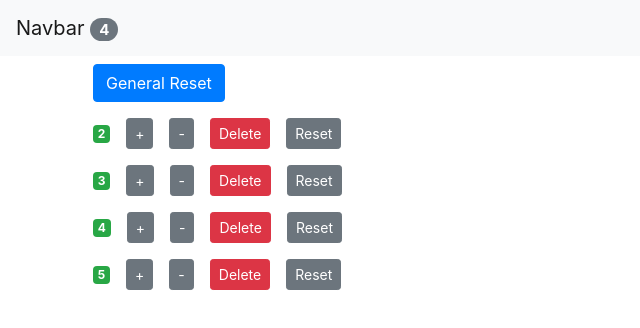
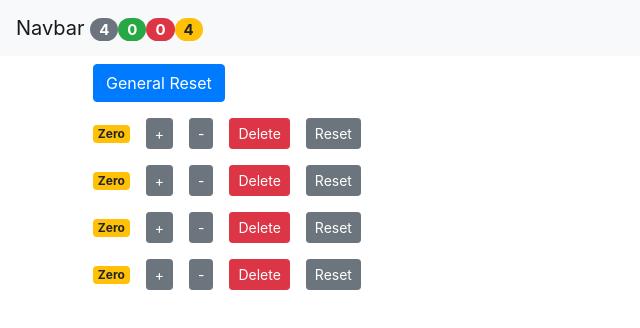
Before and after one commit to edunomatseye/reactcounter, a React (Create React App) app: page / in a window 1280 px wide. Shown: the top 328 px of the page, without its empty margins (0-640 px from the left). Built offline with nearby package versions, Linux system fonts and the light colour scheme.

Commit message:
Feature: Navbar with notifications

```diff
--- a/src/App.js
+++ b/src/App.js
@@ -6,27 +6,91 @@ import Counters from "./components/counters";
 class App extends Component {
   state = {
     counters: [
-      { id: 1, value: 2 },
-      { id: 2, value: 3 },
-      { id: 3, value: 4 },
-      { id: 4, value: 5 },
+      { id: 1, value: 0 },
+      { id: 2, value: 0 },
+      { id: 3, value: 0 },
+      { id: 4, value: 0 },
     ],
+    size: 2
   };
 
-  handleDelete(counters) {
+
+  handleDelete = (id) => {
+    let counters = this.state.counters.filter((counter) => counter.id !== id);
+    this.setState({counters});
+    console.log('Delete something of value', id)
+  };
+
+  handleIncrement = (id) => {
+    console.log("Incremental clicked", id);
+
+    let counters = this.state.counters;
+    let counter = counters.find((c) => c.id === id);
+    counter.value += 1;
+    counters = [...counters, counter];
+    this.setState({ counter });
+  };
+
+  handleDecrement = (id) => {
+    console.log("Decrement clicked", id);
+
+    let counters = this.state.counters;
+    let counter = counters.find((c) => c.id === id);
+    counter.value -= 1;
+    counters = [...counters, counter];
+    this.setState({ counter });
+  };
+
+  handleReset = (id) => {
+    console.log("Reset clicked", id);
+
+    let counters = this.state.counters;
+    let counter = counters.find((c) => c.id === id);
+    counter.value = 0;
+    counters = [...counters, counter];
+    this.setState({ counter });
+  };
+
+  handleGeneralReset = () => {
+    console.log("General Reset button clicked");
+    let counters = this.state.counters;
+    counters.map((c) => (c.value = 0));
     this.setState({ counters });
+  };
+
+  handlePositiveCounts = (counters) => {
+    return counters.filter((c) => c.value > 0).length || 0;
+    //return co.length
+  };
+
+  handleNegativeCounts = (counters) => {
+    return counters.filter((c) => c.value < 0).length || 0;
+    //return co.length
+  }
+
+  handleNeutralCounts = (counters) => {
+    return counters.filter((c) => c.value === 0).length || 0;
+    //return co.length
   }
 
   render() {
     return (
       <React.Fragment>
         <Navbar
-          totalCounters={this.state.counters.filter((c) => c.value > 0).length}
+          totalCounters={this.state.counters.length}
+          positiveCounts={() =>this.handlePositiveCounts(this.state.counters)}
+          negativeCounts={() =>this.handleNegativeCounts(this.state.counters)}
+          neutralCounts={() =>this.handleNeutralCounts(this.state.counters)}
         />
         <main className="container">
           <Counters
             counters={this.state.counters}
-            onDelete={(c) => this.handleDelete(c)}
+            onDelete={id =>this.handleDelete(id)}
+            onIncrement={id =>this.handleIncrement(id)}
+            onDecrement={id =>this.handleDecrement(id)}
+            onReset={id =>this.handleReset(id)}
+            onGeneralReset={this.handleGeneralReset}
+            //onDelete={(c) => this.handleDelete(c)}
           />
         </main>
       </React.Fragment>
--- a/src/components/counters.jsx
+++ b/src/components/counters.jsx
@@ -2,71 +2,37 @@ import React, { Component } from "react";
 import Counter from "./counter";
 
 class Counters extends Component {
-  handleDelete = (id) => {
-    //console.log('Delete Event handler called, with ID> ', this.props.counters, id)
-    let counters = [...this.props.counters];
-    counters = counters.filter((counter) => counter.id !== id);
-    this.props.onDelete(counters);
-    //this.setState({ counters })
-  };
 
-  handleIncrement = (id) => {
-    console.log("Incremental clicked", id);
 
-    let counters = this.props.counters;
-    let counter = counters.find((c) => c.id === id);
-    counter.value += 1;
-    counters = [...counters, counter];
-    this.setState({ counter });
-  };
 
-  handleDecrement = (id) => {
-    console.log("Decrement clicked", id);
 
-    let counters = this.props.counters;
-    let counter = counters.find((c) => c.id === id);
-    counter.value -= 1;
-    counters = [...counters, counter];
-    this.setState({ counter });
-  };
 
-  handleReset = (id) => {
-    console.log("Reset clicked", id);
 
-    let counters = this.props.counters;
-    let counter = counters.find((c) => c.id === id);
-    counter.value = 0;
-    counters = [...counters, counter];
-    this.setState({ counter });
-  };
 
-  handleGeneralReset = () => {
-    console.log("General Reset button clicked");
-    let counters = this.props.counters;
-    counters.map((c) => (c.value = 0));
-    this.setState({ counters });
-  };
+
+
+
 
   render() {
     const { counters } = this.props;
     return (
       <div>
         <button
-          onClick={this.handleGeneralReset}
+          onClick={this.props.onGeneralReset}
           className="btn btn-small btn-primary m-2">
           General Reset
         </button>
 
+
         {counters.map((counter) => (
           <Counter
             key={counter.id}
-            selected
-            gender="Male"
-            onDelete={() => this.handleDelete(counter.id)}
-            onIncrement={() => this.handleIncrement(counter.id)}
-            onDecrement={() => this.handleDecrement(counter.id)}
-            onReset={() => this.handleReset(counter.id)}
+            onDelete={() => this.props.onDelete(counter.id)}
+            onIncrement={() => this.props.onIncrement(counter.id)}
+            onDecrement={() => this.props.onDecrement(counter.id)}
+            onReset={() => this.props.onReset(counter.id)}
             counter={counter}
+            //onClick={() => this.handleGeneralCount(counters)}
           />
         ))}
       </div>
--- a/src/components/navbar.jsx
+++ b/src/components/navbar.jsx
@@ -5,9 +5,23 @@ class Navbar extends Component {
     render() {
         return (
             <nav className="navbar navbar-light bg-light">
-                <a className="navbar-brand" href="#">
-                    Navbar <span className="badge badge-pill badge-secondary">{this.props.totalCounters}</span>
-                </a>
+                <div className="navbar-brand" >
+            Navbar  <span className="badge badge-pill badge-secondary">
+                        {this.props.totalCounters}
+                    </span>
+
+                    <span className="badge badge-pill badge-success">
+                        {this.props?.positiveCounts()}
+                    </span>
+
+                    <span className="badge badge-pill badge-danger">
+                        {this.props?.negativeCounts()}
+                    </span>
+
+                    <span className="badge badge-pill badge-warning">
+                        {this.props?.neutralCounts()}
+                    </span>
+                </div>
             </nav>
         )
     }
--- a/src/index.js
+++ b/src/index.js
@@ -4,7 +4,6 @@ import './index.css';
 import App from './App';
 import reportWebVitals from './reportWebVitals';
 import 'bootstrap/dist/css/bootstrap.css';
-import Counters from './components/counters'
 
 ReactDOM.render(
   <React.StrictMode>
```
Also changed, not shown: 1 other file (tests, documents, lock files or other folders).
